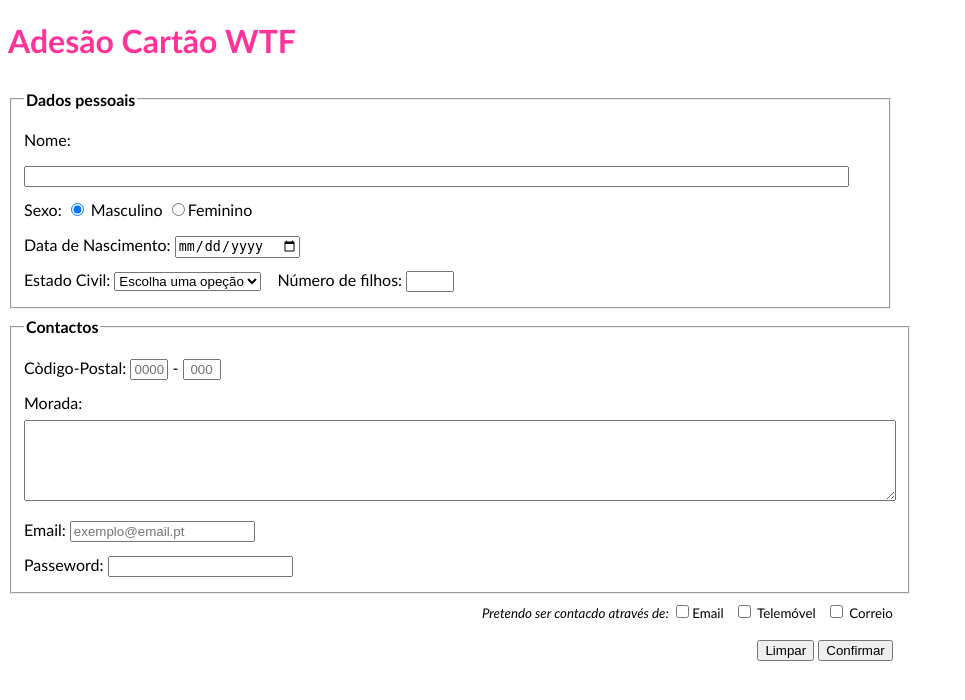
After one commit to RiseGhost/porgramWEB, a PHP site: page /ficheiros/cartao-WTF.html in a window 1280 px wide. The commit adds this page. Shown: the top 700 px of the page, without its empty margins (0-965 px from the left). Run offline with PHP 8.4, Linux system fonts and the light colour scheme.

Commit message:
cartão pronto

```diff
--- a/Ficha 2/cinema/mywebsite/css/index.css
+++ b/Ficha 2/cinema/mywebsite/css/index.css
@@ -51,3 +51,17 @@ h4{
 .Conteudo .Tabela .Linha .Texto{
     padding-left: 15px;
 }
+
+.Cartao{
+    width: 70%;
+    line-height: 35px;
+}
+
+.Cartao .Cod-Postal{
+    width: 30px;
+    text-align: center;
+}
+
+.Cartao .fim{
+    text-align: right;
+}
--- /dev/null
+++ b/Ficha 2/cinema/mywebsite/ficheiros/cartao-WTF.html
@@ -0,0 +1,60 @@
+<!DOCTYPE html>
+<html>
+    <head>
+        <meta charset="UTF-8">
+        <title>Cartão WTF</title>
+        <link rel="stylesheet" href="../css/index.css">
+    </head>
+    <body>
+        <h1>Adesão Cartão WTF</h1>
+        <form class="Cartao">
+            <fieldset>
+                <legend><strong>Dados pessoais</strong></legend>
+                Nome:
+                <input type="text" size="100px"> <br>
+                Sexo:
+                <input type="radio" name="sexo" value="masculino" checked=""> Masculino
+                <input type="radio" name="sexo" value="feminino">Feminino
+                <br>
+                Data de Nascimento:
+                <input type="date"><br>
+                Estado Civil:
+                <select name="Estado_Civil">
+                    <option value="Escolha" disabled="" selected="">Escolha uma opeção</option>
+                    <option value="Casado">Casado</option>
+                    <option value="Solteiro">Solteiro</option>
+                    <option value="Divorciado">Divorciado</option>
+                    <option value="Viuvo">Viúvo</option>
+                </select>&emsp;
+                Número de filhos:
+                <input type="number" name="nr_filhos" min="0" max="5">
+            </fieldset>
+            <fieldset>
+                <legend><strong>Contactos</strong></legend>
+                Còdigo-Postal:
+                <input type="text" placeholder="0000" maxlength="4" required minlength="4" class="Cod-Postal">
+                -
+                <input type="text" placeholder="000" maxlength="3" required minlength="3" class="Cod-Postal">
+                <br>
+                Morada: <br>
+                <textarea name="Morada" cols="106" rows="5"></textarea>
+                <br>
+                Email:
+                <input type="email" name="email" placeholder="exemplo@email.pt">
+                <br>
+                Passeword:
+                <input type="password" name="password">
+            </fieldset>
+            <div class="fim">
+                <small>
+                    <i>Pretendo ser contacdo através de:</i>
+                    <input type="checkbox" name="contactos" value="c_email">Email &nbsp;
+                    <input type="checkbox" name="contactos" value="c_tel"> Telemóvel &nbsp;
+                    <input type="checkbox" name="contactos" value="c_correio"> Correio
+                </small> <br>
+                <input type="reset" value="Limpar">
+                <input type="submit" value="Confirmar">
+            </div>
+        </form>
+    </body>
+</html>
```
